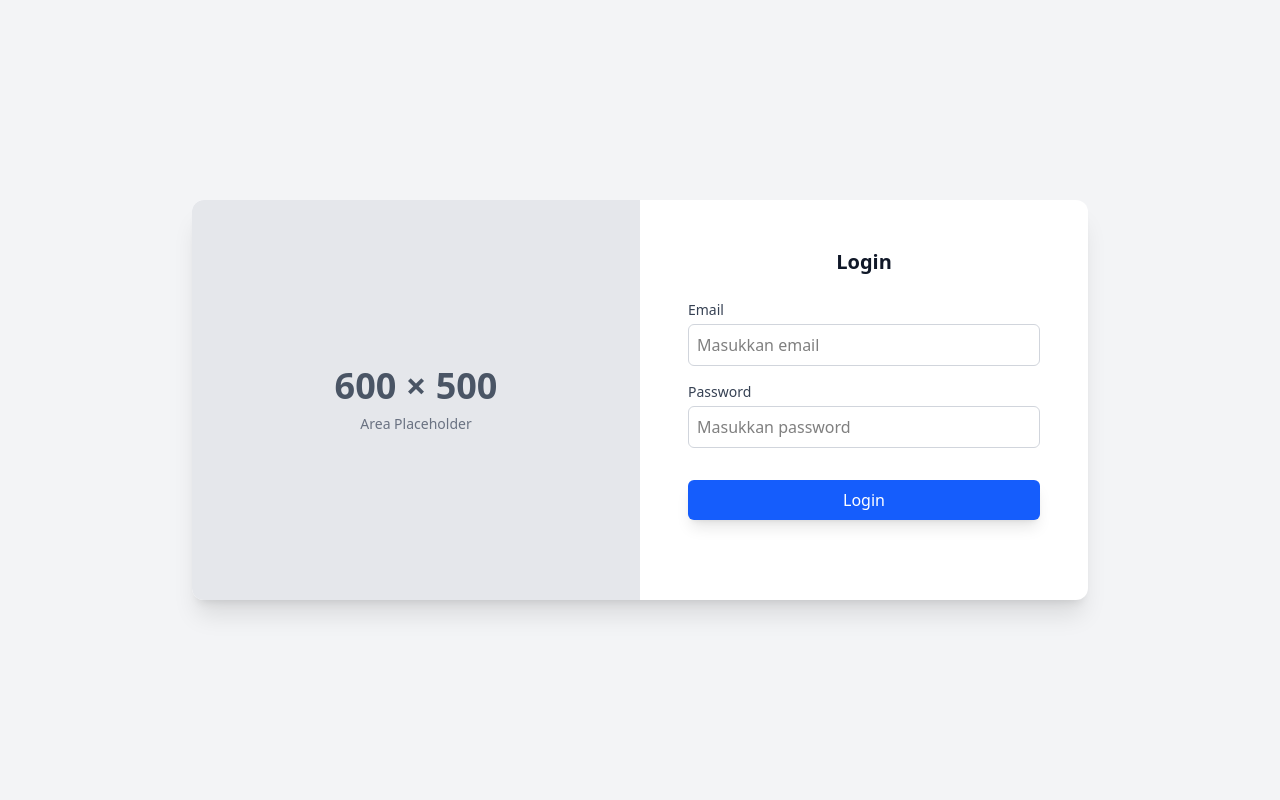
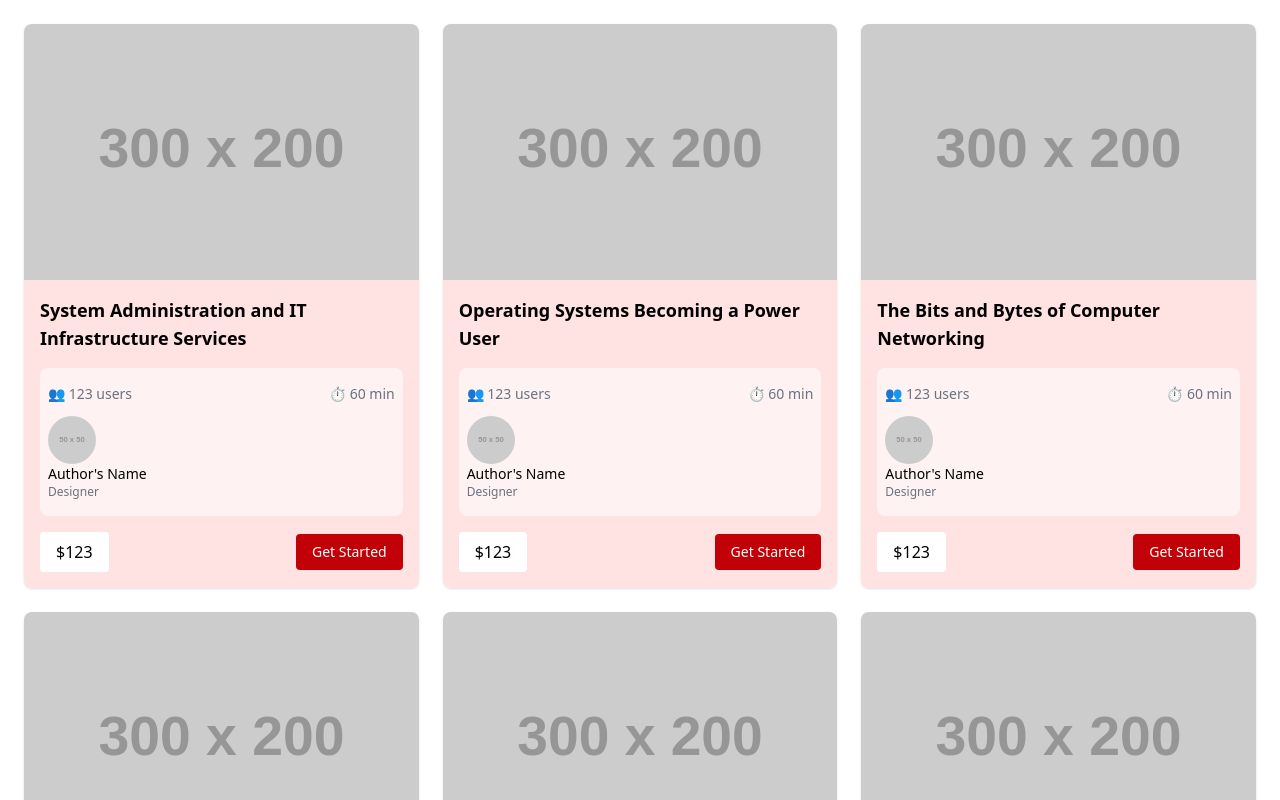
Before and after one commit to DerandaBagas17/admin-ui, a React (Vite) app: page / in a window 1280 px wide. Shown: the top 800 px of the page. Built offline with nearby package versions, Linux system fonts and the light colour scheme.

Commit message:
menggunakan variant class tailwindcss

```diff
--- a/src/App.jsx
+++ b/src/App.jsx
@@ -1,89 +1,83 @@
-import React, { useState } from 'react';
+import "./App.css";
 
 function App() {
-  const [email, setEmail] = useState('');
-  const [password, setPassword] = useState('');
-
-  const handleLogin = (e) => {
-    e.preventDefault();
-    console.log('Login berhasil:', { email, password });
-    // Tempatkan logika otentikasi nyata di sini
-  };
-
-  // Komponen Input yang dapat digunakan kembali untuk keringkasan
-  const Input = ({ id, label, type, value, onChange, placeholder }) => (
-    <div>
-      <label htmlFor={id} className="block text-sm font-medium text-gray-700 mb-1">{label}</label>
-      <input
-        type={type}
-        id={id}
-        placeholder={placeholder}
-        value={value}
-        onChange={onChange}
-        required
-        // Styling input: padding, border, focus biru, dan menetralkan outline default
-        className="w-full p-2 border border-gray-300 rounded-md focus:ring-1 focus:ring-blue-500 focus:outline-none"
-      />
-    </div>
-  );
+  const courses = [
+    {
+      title: "System Administration and IT Infrastructure Services",
+    },
+    {
+      title: "Operating Systems Becoming a Power User",
+    },
+    {
+      title: "The Bits and Bytes of Computer Networking",
+    },
+    {
+      title: "Technical Support Fundamentals",
+    },
+    {
+      title: "How to Succeed at: Writing Applications",
+    },
+    {
+      title: "Medicine Administration for Carers",
+    },
+  ];
 
   return (
-    // Latar belakang abu-abu terang (bg-gray-100) dan penempatan di tengah layar
-    // Menggunakan kelas 'antialiased' dan 'font-sans' untuk tipografi yang bersih
-    <div className="min-h-screen bg-gray-100 flex items-center justify-center p-4 font-sans antialiased">
-
-      {/* Kontainer Utama Form Login Dua Kolom */}
-      {/* Menggunakan shadow-xl dan rounded-xl untuk tampilan modern */}
-      <div className="flex max-w-4xl w-full bg-white shadow-xl rounded-xl overflow-hidden">
-
-        {/* 1. Sisi Kiri (Abu-abu Placeholder) */}
-        {/* Disembunyikan pada layar kecil, muncul sebagai w-1/2 pada layar md ke atas */}
-        <div className="hidden md:flex flex-col items-center justify-center bg-gray-200 w-1/2 p-10 min-h-[400px]">
-          <span className="text-4xl text-gray-600 font-semibold select-none">
-            600 × 500
-          </span>
-          <p className="text-gray-500 mt-2 text-sm select-none">Area Placeholder</p>
-        </div>
-
-        {/* 2. Sisi Kanan (Form Login) */}
-        <div className="w-full md:w-1/2 p-8 sm:p-10 lg:p-12">
-          <h2 className="text-xl font-bold mb-6 text-center text-gray-900">
-            Login
-          </h2>
-
-          <form onSubmit={handleLogin} className="space-y-4">
-
-            {/* Email Field */}
-            <Input
-              id="email"
-              label="Email"
-              type="email"
-              placeholder="Masukkan email"
-              value={email}
-              onChange={(e) => setEmail(e.target.value)}
+    <>
+      <div className="p-6 grid grid-cols-1 md:grid-cols-3 gap-6">
+        {courses.map((course, index) => (
+          <div
+            key={index}
+            className="shadow rounded-lg overflow-hidden flex flex-col
+            hover:border hover:border-gray-500
+            hover:shadow-lg hover:scale-105 transition-transform duration-300"
+            >
+            {/* Image */}
+            <img
+              src="https://www.placehold.co/300x200"
+              alt={course.title}
+              className="w-full h-64 object-cover"
             />
 
-            {/* Password Field */}
-            <Input
-              id="password"
-              label="Password"
-              type="password"
-              placeholder="Masukkan password"
-              value={password}
-              onChange={(e) => setPassword(e.target.value)}
-            />
+                    {/* Content */}
+            <div className="p-4 bg-red-100 flex flex-col justify-between h-full">
+              <h3 className="text-lg font-semibold mb-4">{course.title}</h3>
 
-            {/* Tombol Login */}
-            <button
-              type="submit"
-              className="w-full text-white font-medium py-2 mt-4 rounded-md bg-blue-600 hover:bg-blue-700 shadow-lg transition duration-150 focus:outline-none focus:ring-4 focus:ring-blue-300"
-            >
-              Login
-            </button>
-          </form>
-        </div>
+            							<div className="bg-red-50 p-2 rounded-lg">
+                <div className="text-sm text-gray-500 mt-2 flex justify-between">
+                  <span>👥 123 users</span>
+                  <span>⏱ 60 min</span>
+                </div>
+
+                {/* Author */}
+                <div className="mt-3 mb-2 felx items-center gap-2">
+                  <img
+                    src="https://www.placehold.co/50x50"
+                    alt="Author's Avatar"
+                    className="w-12 h-12 rounded-full object-cover"
+                  />
+                  <div>
+                    <p className="text-sm font-medium">Author's Name</p>
+                    <p className="text-xs text-gray-500">Designer</p>
+                  </div>
+                </div>
+              </div>
+
+              {/* Footer */}
+              <div className="mt-4 flex items-center justify-between">
+                <div className="bg-white py-2 px-4 rounded">$123</div>
+                <button
+                  className="bg-red-700 hover:big-red-900 active:bg-red-500
+                  text-white px-4 py-2 rounded text-sm"
+                >
+                  Get Started
+                </button>
+              </div>
+            </div>
+          </div>
+        ))}
       </div>
-    </div>
+    </>
   );
 }
 
```
